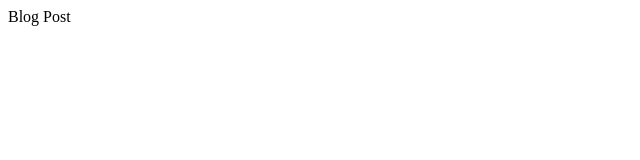
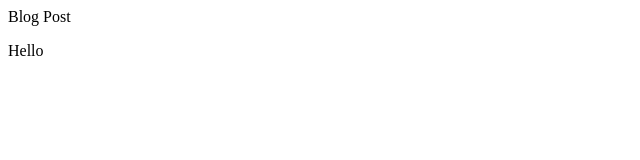
Before and after one commit to mica-gd-431-kutil/mica-gd-431-kutil.github.io, a plain HTML site: page blog-1.html in a window 1280 px wide. Shown: the full height of the page, 0-640 px from the left. Drawn offline with Linux system fonts and the light colour scheme.

```diff
--- a/blog-1.html
+++ b/blog-1.html
@@ -1,5 +1,7 @@
 <!doctype html>
 <html>
   <head><title>Blog Post Title</title></head>
-  <body>Blog Post</body>
+  <body>Blog Post
+  <p>Hello</p>
+  </body>
 </html>
```
